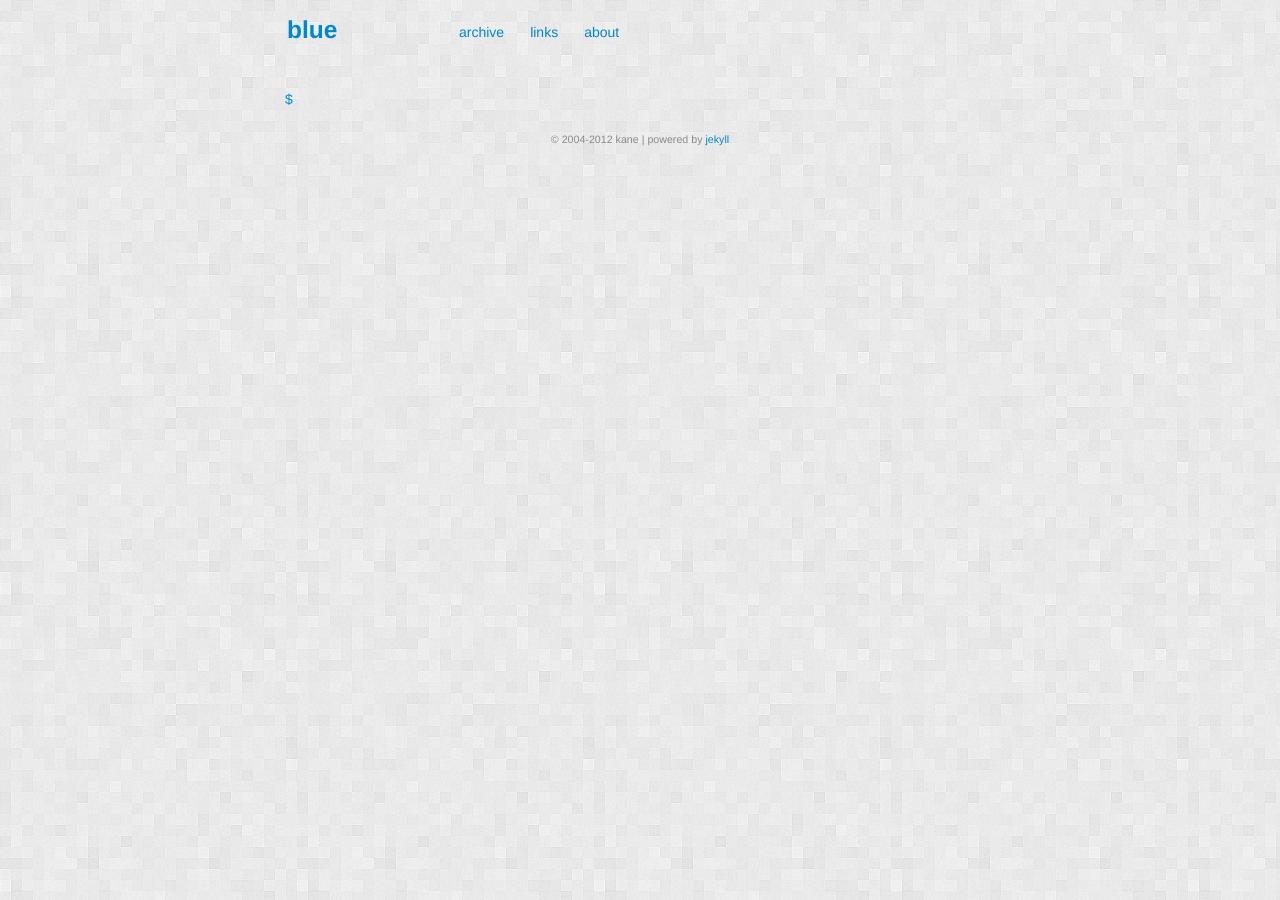
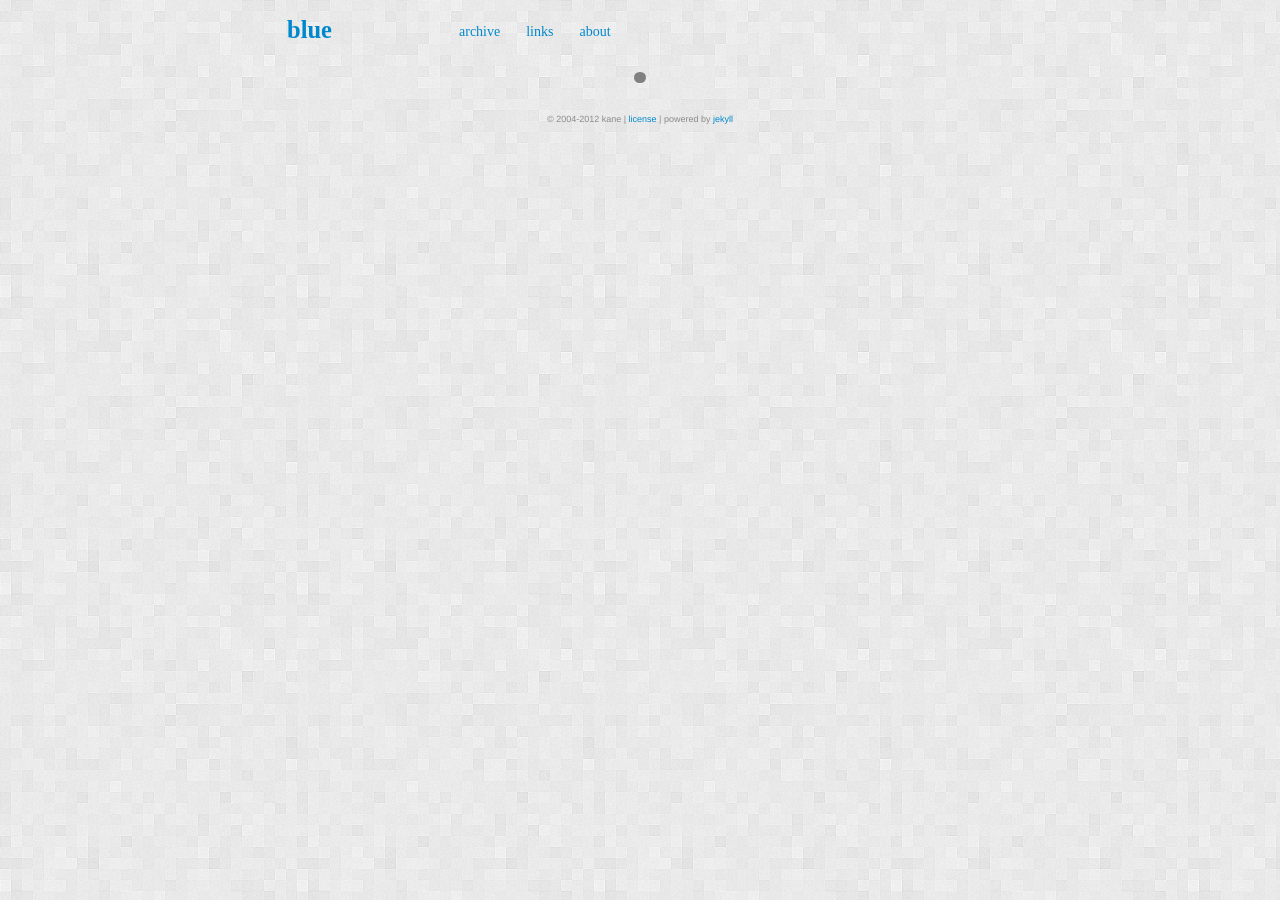
Before and after one commit to kols/blog, a Jekyll site: the page built from index.html, in a window 1280 px wide. Built offline with Jekyll 4.4.1, drawn with Linux system fonts in a browser that asks for light colours; Markdown is read by kramdown in place of the engine named in the settings.

Commit message:
Add archive page and license link

```diff
--- a/_includes/article.html
+++ b/_includes/article.html
@@ -1,5 +1,5 @@
 {% if index %}{% assign page = post %}{% endif %}
-<article role="article">
+<article role="article" class="well">
   <header>
     <section class="title">
       <h4>
--- a/_includes/nav.html
+++ b/_includes/nav.html
@@ -1,6 +1,6 @@
 <nav role="navigation">
   <ul class="nav nav-pills">
-    <li><a href="/archives">archive</a></li>
+    <li><a href="/archive">archive</a></li>
     <li><a href="/links">links</a></li>
     <li><a href="/about">about</a></li>
   </ul>
--- a/_layouts/default.html
+++ b/_layouts/default.html
@@ -33,6 +33,10 @@
         <div>
           <span class="copy">&copy; 2004-2012 kane</span>
           |
+          <span class="license">
+            <a href="http://creativecommons.org/licenses/by/3.0/cn/">license</a>
+          </span>
+          |
           <span class="engine">
             powered by <a href="https://github.com/mojombo/jekyll">jekyll</a>
           </span>
--- a/assets/stylesheets/style.css
+++ b/assets/stylesheets/style.css
@@ -1,9 +1,18 @@
 body {
   background-image: url(/assets/images/bright_squares.png);
+  font-family: "Lucida Grande", "Arial", "STHeiti", "Microsoft YaHei", sans-serif;
+}
+
+a:hover {
+  text-decoration: none;
 }
 
 div.container {
   width: 710px;
+}
+
+div.container > header {
+  font-family: "Droid Serif", serif;
 }
 
 section.site-name {
@@ -14,21 +23,42 @@ section.nav {
   margin-top: 15px;
 }
 
-div#content article {
-  border: #DADADA solid 1px;
-  border-radius: 4px;
-  padding: 12px;
+div#content .well {
+  margin-bottom: 2em;
   background-color: #FAFAFA;
-  margin-bottom: 4em;
 }
 
-div#content article section.post {
+div#content article section.post,
+div#content section.content {
+  font-size: 14px;
+  line-height: 1.7em;
+}
+
+div#content article section.post li {
   line-height: 1.6em;
-  font-family: "Lucida Grande", "Arial", "STHeiti", "Microsoft YaHei", sans-serif;
+}
+
+code {
+  padding: 0px 2px;
+}
+
+div.more-archive {
+  text-align: center;
+  margin-bottom: 20px;
+}
+
+div.more-archive div.circle {
+  display: inline-block;
+  width: 0.8em;
+  height: 0.8em;
+  line-height: 1em;
+  border-radius: 0.4em;
+  background-color: #808080;
 }
 
 footer.contentinfo {
+  font-family: "Helvetica Neue", "Helvetica";
   text-align: center;
   color: #8A8A8A;
-  font-size: 8pt;
+  font-size: 9px;
 }
--- a/index.html
+++ b/index.html
@@ -8,9 +8,9 @@ layout: default
   {% assign content = post.content %}
   {% include article.html %}
   {% endfor %}
-  <div class="pagination">
+  <div class="more-archive">
     {% if site.posts | size > 6 %}
-    <a href="/archive">$</a>
+    <a href="/archive"><div class="circle">&nbsp;</div></a>
     {% endif %}
   </div>
 </div>
```
Also changed, not shown: _layouts/page.html (+11 -5 lines), archive/index.html (added, +18 -0 lines).
